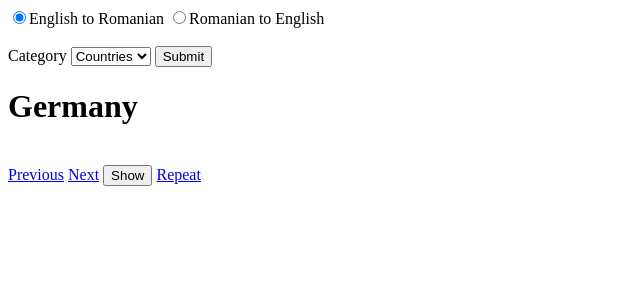
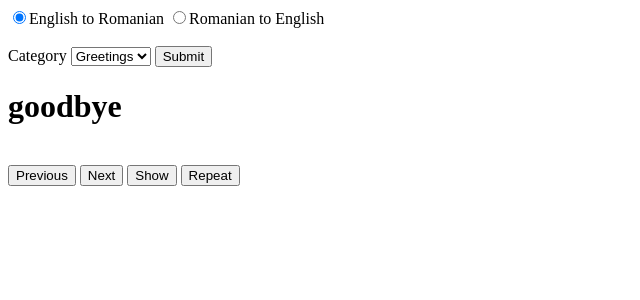
Before and after one commit to jamesinsheffield/1000Words, a Flask app: page / in a window 1280 px wide. Shown: the top 300 px of the page, without its empty margins (0-640 px from the left). Run offline with Flask 2, Linux system fonts and the light colour scheme; parts of the project's set-up code (start-up, migrations or seed data) failed here and were passed over.

Commit message:
Add rooms, greetings

```diff
--- a/templates/main.html
+++ b/templates/main.html
@@ -1,7 +1,6 @@
 <!DOCTYPE html>
 <html>
 <body>
-
 <form method="POST" action="">
   {% for l in form.EngRom %}
   {{l}}{{l.label}}
@@ -11,15 +10,11 @@
   {{form.category}}
   <input type="submit" value="Submit">
 </form>
-
 <h1>{{Qu}}</h1>
-
 <br>
-<a href="/prev">Previous</a>
-<a href="/next">Next</a>
-<button type="button" onclick="document.getElementById('Rom').innerHTML = '{{Ans}}'">Show</button>
-<a href="/repeat">Repeat</a>
-
+<button  onclick="window.location.href = '/prev'">Previous</button>
+<button  onclick="window.location.href = '/next'">Next</button>
+<button onclick="document.getElementById('Rom').innerHTML = '{{Ans}}'">Show</button>
+<button  onclick="window.location.href = '/repeat'">Repeat</button>
 <h1 id="Rom"></h1>
-
 </body>
--- a/words.csv
+++ b/words.csv
@@ -1,4 +1,8 @@
 Category,Romanian,English
+Greetings,bună dimineața,good morning
+Greetings,bună seara,good evening
+Greetings,bună ziua,"good day, hello"
+Greetings,la revedere,goodbye
 Countries,Australia,Australia
 Countries,Germania,Germany
 Countries,Franța,France
@@ -43,3 +47,11 @@ Clothes,costum,suit
 Clothes,pălărie,hat
 Clothes,cravată,tie
 Clothes,mănușă,glove
+Rooms,cameră,room
+Rooms,toaletă,toilet
+Rooms,birou,office
+Rooms,garaj,garage
+Rooms,dormitor,bedroom
+Rooms,bucătărie,kitchen
+Rooms,baie,bathroom
+Rooms,sufragerie,living room
```
